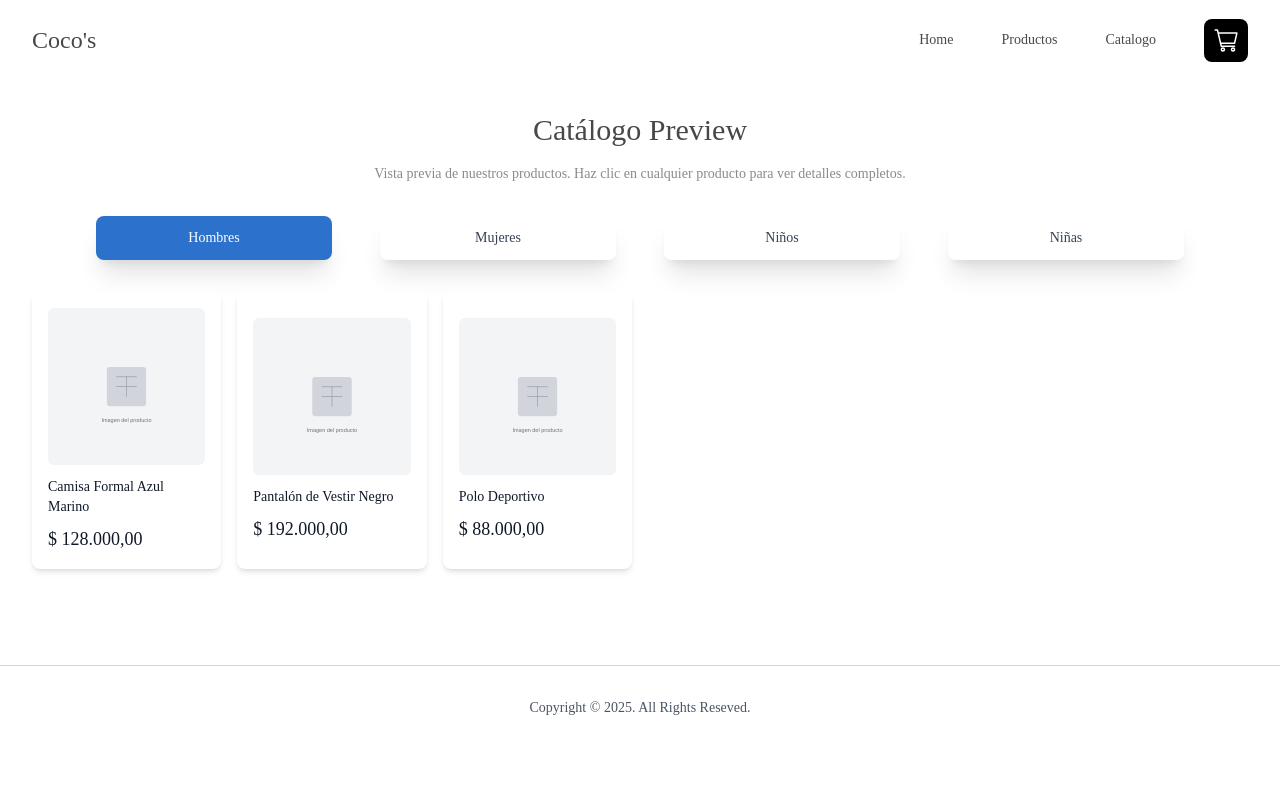
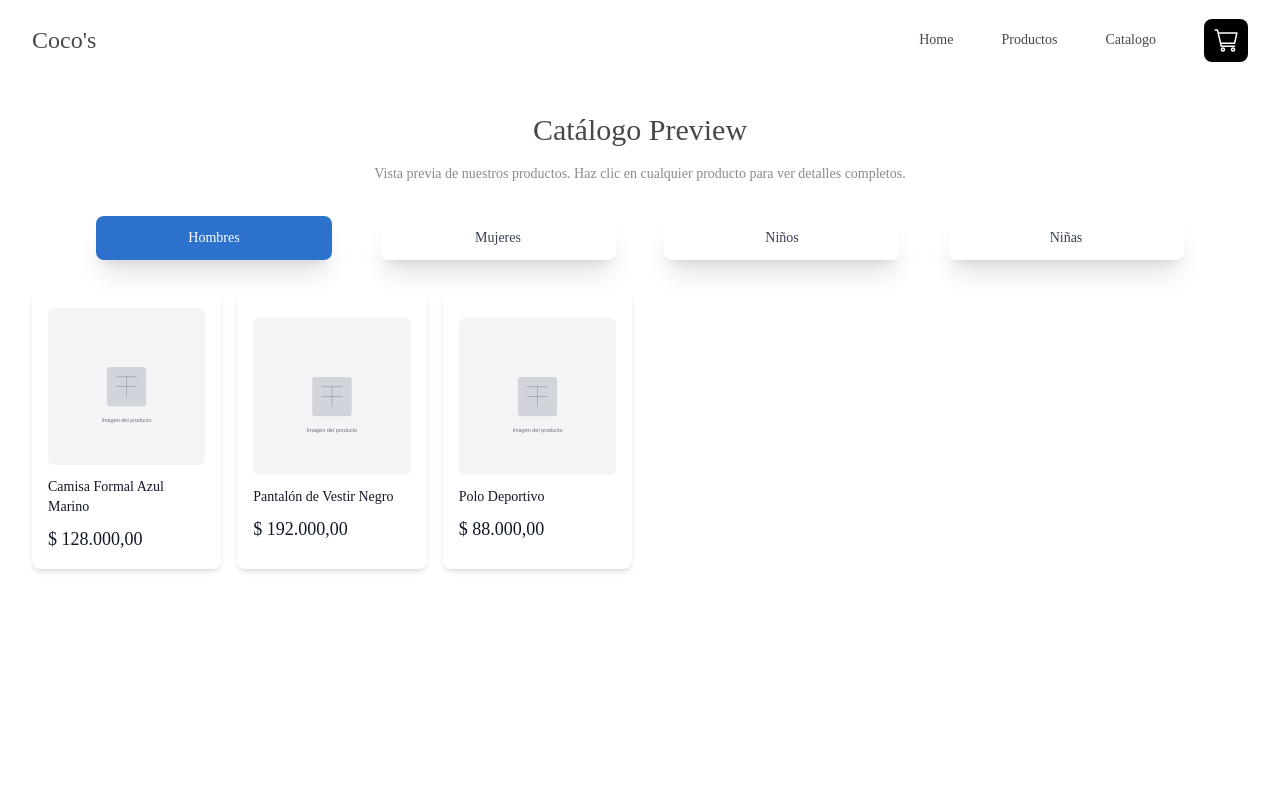
Before and after one commit to jesusdlacrz/coco-ecommerce, a SvelteKit app: page / in a window 1280 px wide. Shown: the top 800 px of the page. Built offline with nearby package versions, Linux system fonts and the light colour scheme; a web font is replaced by a local one.

Commit message:
fix: add min-h-screen class to main for consistent layout

```diff
--- a/src/routes/+layout.svelte
+++ b/src/routes/+layout.svelte
@@ -25,7 +25,7 @@
 	onAccountClick={handleAccountClick}
 />
 
-<main class="">
+<main class="min-h-screen">
 	{@render children?.()}
 </main>
 
```
